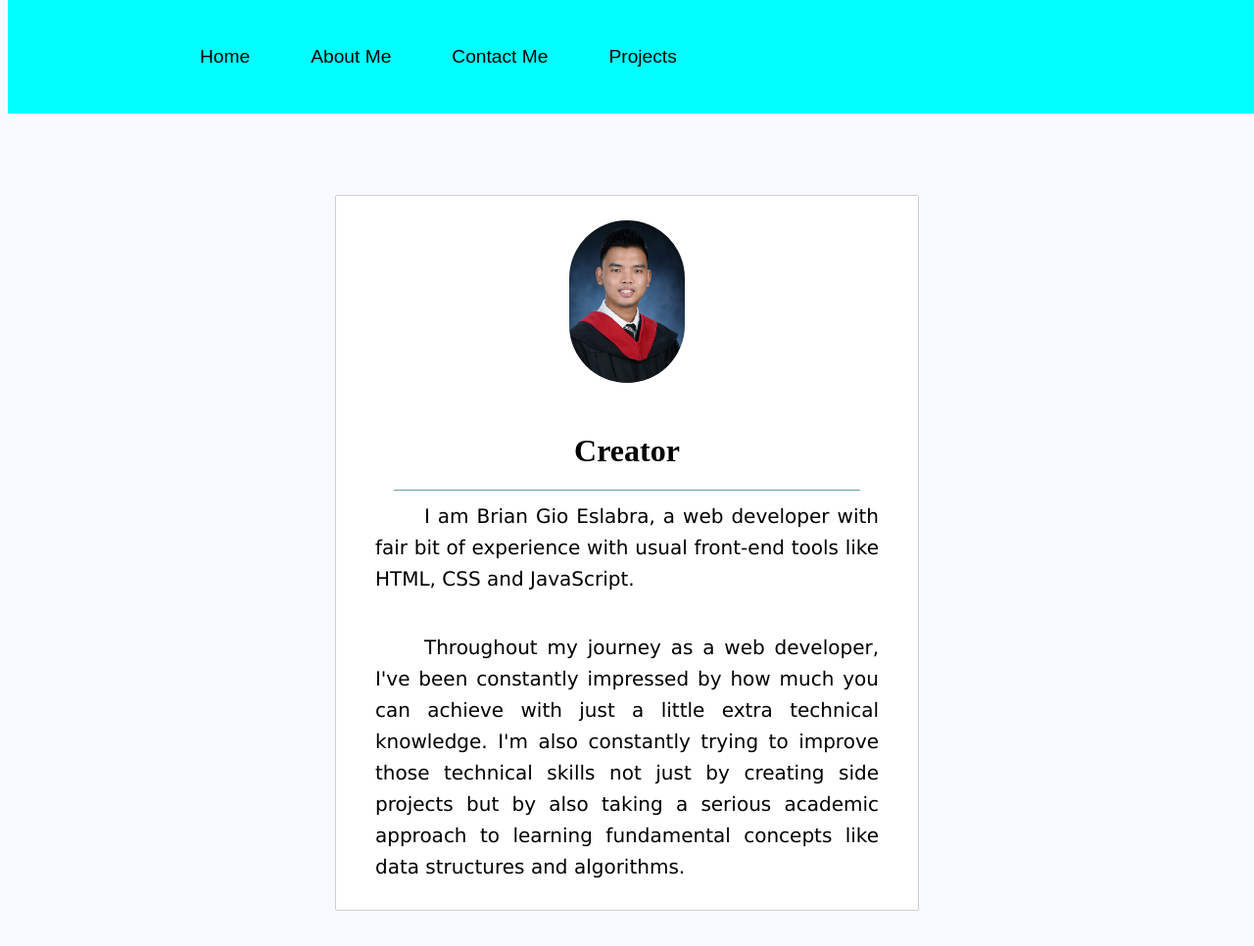
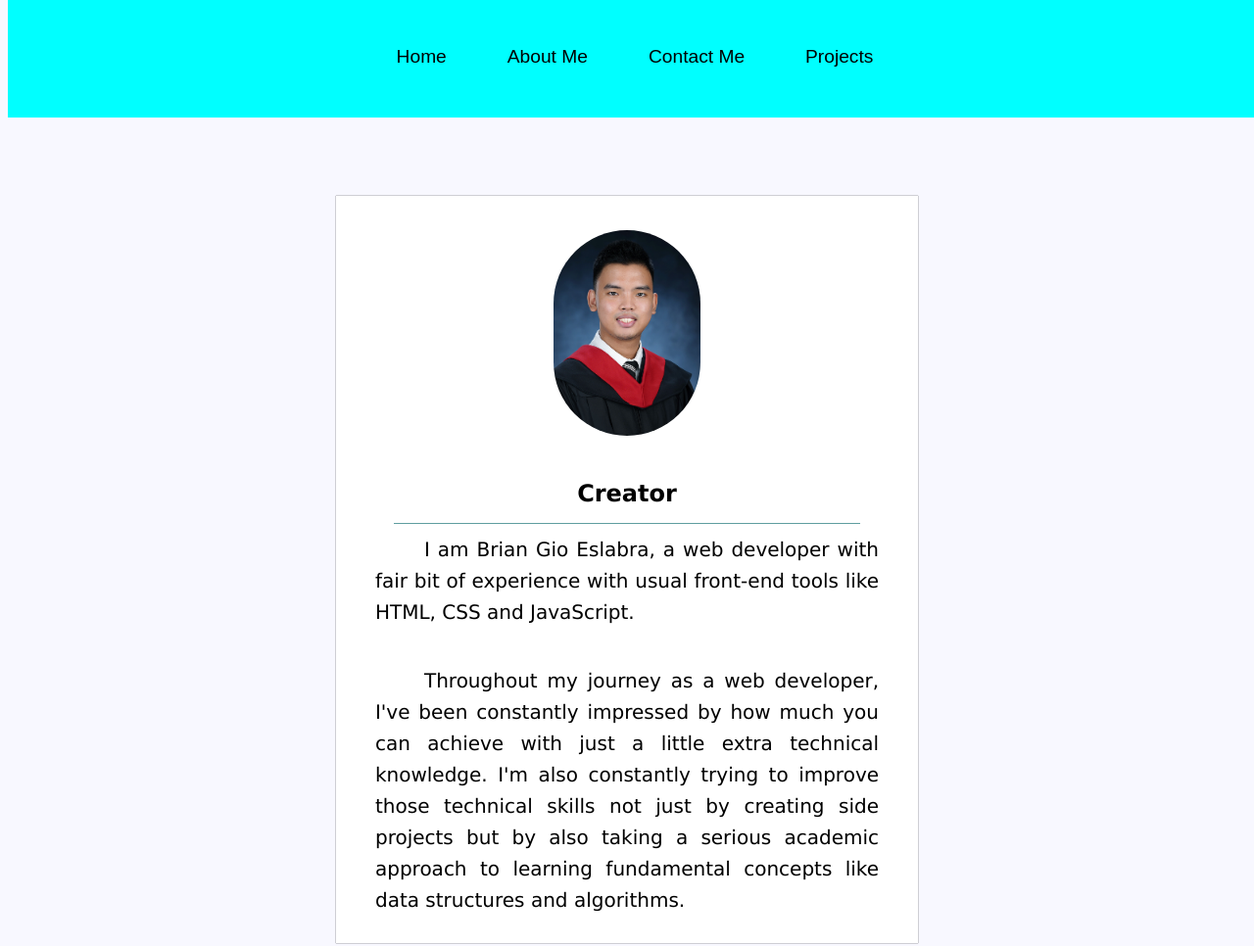
Before and after one commit to BrianGioEslabra/MyWebsite, a plain HTML site: page aboutus.html in a window 1280 px wide. Shown: the top 966 px of the page at 98% size. Drawn offline with Linux system fonts and the light colour scheme.

Commit message:
Update aboutus.css

```diff
--- a/aboutus.css
+++ b/aboutus.css
@@ -3,6 +3,7 @@ body {
 }
 .header {
   position: fixed;
+  text-align: center;
   top: 0px;
   width: 100%;
   height: auto;
@@ -10,10 +11,11 @@ body {
   z-index: 1;
 }
 ul {
+  display: inline-block;
+  text-align: left;
   list-style-type: none;
   padding: 15px;
   overflow: hidden;
-  margin-left: 150px;
 }
 li {
   float: left;
@@ -46,6 +48,8 @@ li a {
 .personal {
   position: relative;
   top: 5%;
+  height: auto;
+  font-family: verdana;
 }
 .profile {
   position: relative;
@@ -56,19 +60,23 @@ li a {
 .me-img {
   position: relative;
   height: auto;
-  width: 20%;
+  width: 150px;
   border-radius: 100px;
   padding: 25px;
+  margin-top: 10px;
 }
 .paragraph {
   position: relative;
   top: 10%;
   margin: 10px 40px 10px 40px;
   font-family: verdana, serif;
-  font-size: 20px;
-  text-indent: 50px;
+  font-size: 1.25rem;
+  text-indent: 3.125rem;
   text-align: justify;
   line-height: 1.6;
+}
+h1 {
+   font-size: 1.5rem;
 }
 h2 {
   position: relative;
```
